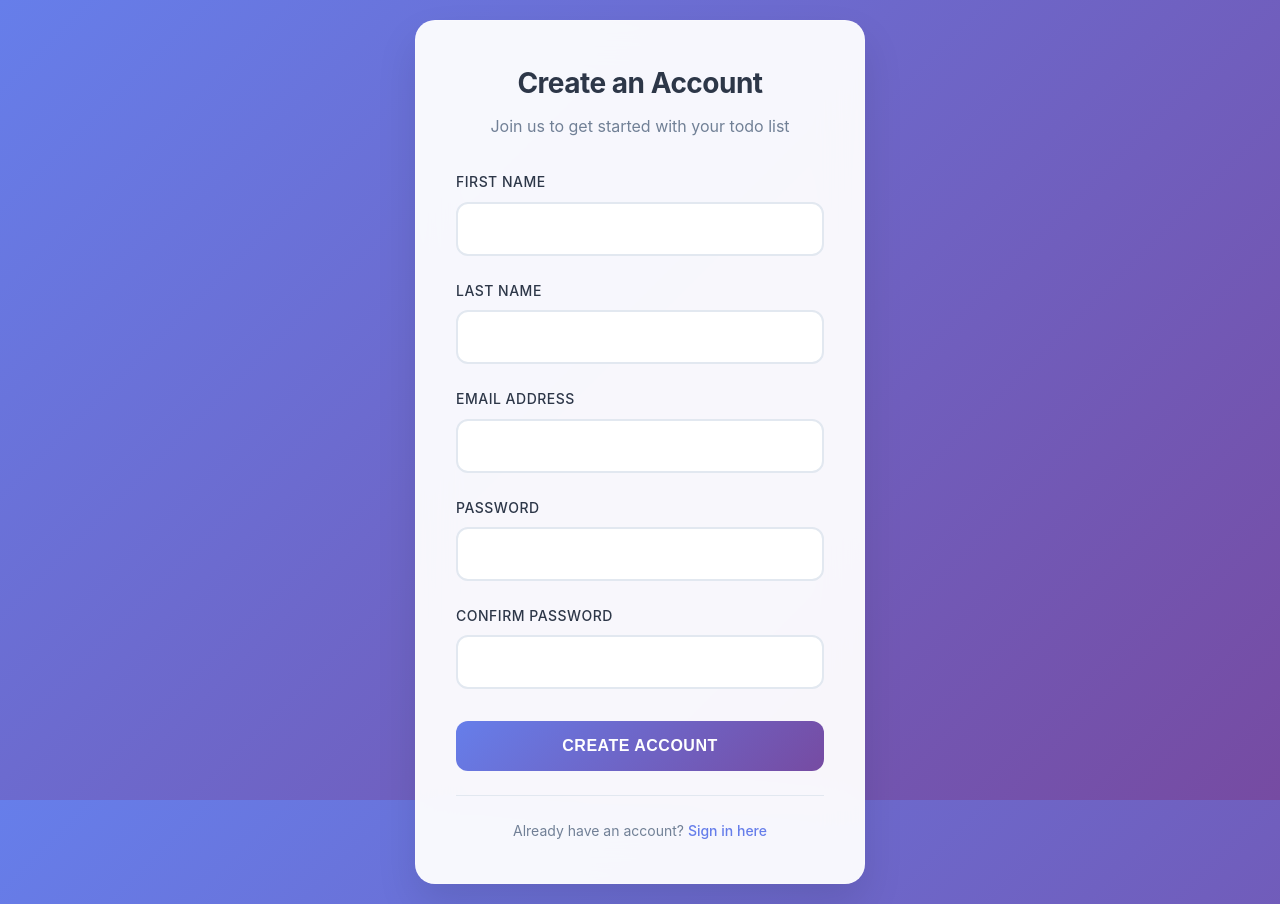
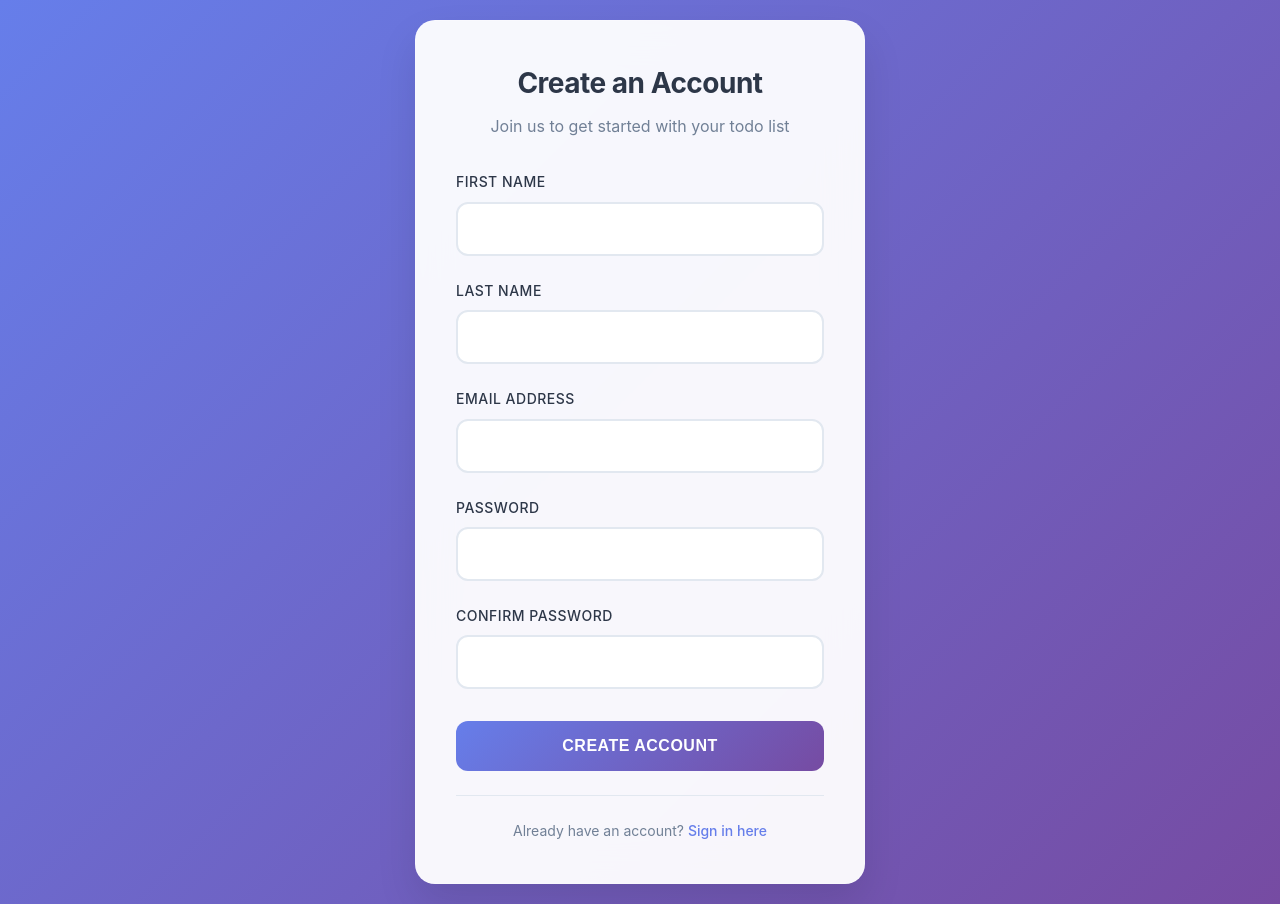
Before and after one commit to DeuxLim/vanillaphpjavascriptcss, a PHP site: page /register in a window 1280 px wide. Run offline with PHP 8.4, Linux system fonts and the light colour scheme.

Commit message:
removed html styling

```diff
--- a/public/css/app/dashboard/style.css
+++ b/public/css/app/dashboard/style.css
@@ -3,10 +3,6 @@
     margin: 0;
     padding: 0;
     box-sizing: border-box;
-}
-
-html {
-    height: 100%;
 }
 
 body {
--- a/public/css/authentication/login/style.css
+++ b/public/css/authentication/login/style.css
@@ -3,10 +3,6 @@
     margin: 0;
     padding: 0;
     box-sizing: border-box;
-}
-
-html {
-    height: 100%;
 }
 
 body {
--- a/public/css/authentication/registration/style.css
+++ b/public/css/authentication/registration/style.css
@@ -3,10 +3,6 @@
     margin: 0;
     padding: 0;
     box-sizing: border-box;
-}
-
-html {
-    height: 100%;
 }
 
 body {
```
